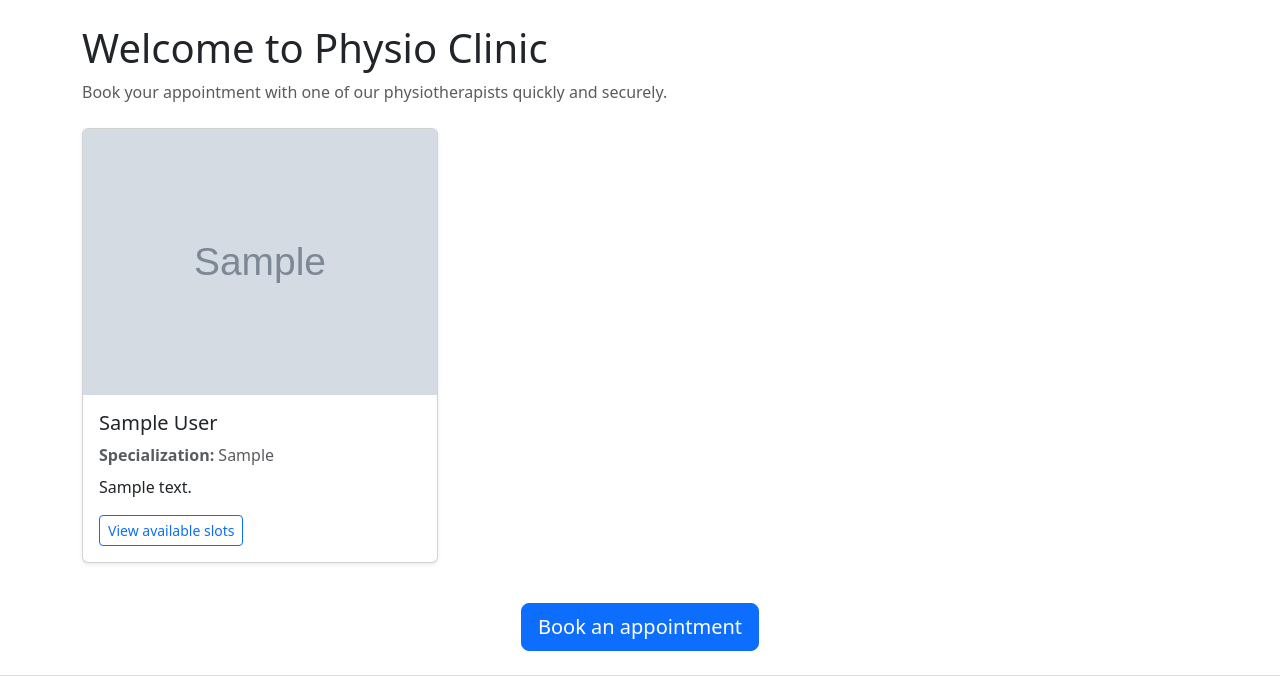
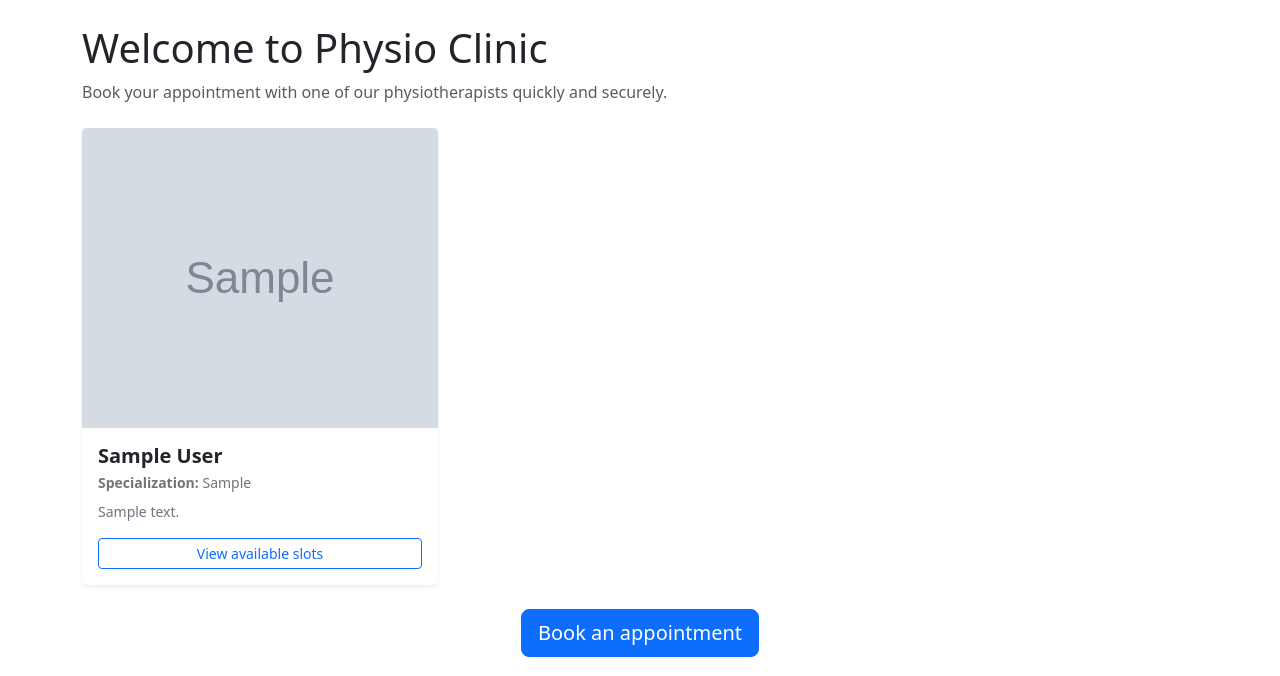
Before and after one commit to Katerynakulik/physio-clinic, a Django app: page / in a window 1280 px wide. Shown: the part 56-732 px from the top of the page. Run offline with Django 5.2, Linux system fonts and the light colour scheme; tables that the repository leaves empty hold one stand-in row (values such as "Sample post"); grey boxes marked "Sample" are stand-in pictures.

Commit message:
Align the cards on the home page

```diff
--- a/clinic/templates/clinic/home.html
+++ b/clinic/templates/clinic/home.html
@@ -12,47 +12,34 @@
 </section>
 
 <section class="mb-4">
-  <div class="row">
+  <div class="row row-cols-1 row-cols-md-3 g-4">
     {% for physio in physiotherapists %}
-      <div class="col-md-4 mb-3">
-        <article class="card h-100 shadow-sm">
-          {% if physio.photo %}
-           {% if physio.photo_static_path %}
-              <img
-                src="{% static physio.photo_static_path %}"
-                class="card-img-top"
-                alt="{{ physio }} portrait"
-              >
-            {% elif physio.photo %}
-              {# Local dev fallback if you still use MEDIA locally #}
-              <img
-                src="{{ physio.photo.url }}"
-                class="card-img-top"
-                alt="{{ physio }} portrait"
-              >
+      <div class="col">
+        <div class="card h-100 shadow-sm border-0">
+          <div class="physio-photo-wrapper">
+            {% if physio.photo %}
+              <img src="{{ physio.photo.url }}" class="card-img-top physio-img" alt="{{ physio.user.get_full_name }}">
+            {% else %}
+              <img src="/static/img/placeholder.jpg" class="card-img-top physio-img" alt="No photo">
             {% endif %}
-          {% endif %}
+          </div>
 
-          <div class="card-body">
-            <h2 class="h5 card-title">{{ physio }}</h2>
-
-            <p class="card-text text-muted mb-2">
+          <div class="card-body d-flex flex-column">
+            <h5 class="card-title fw-bold mb-1">{{ physio.user.get_full_name }}</h5>
+            <p class="text-muted small mb-2">
               <strong>Specialization:</strong> {{ physio.specialization }}
             </p>
-
-            <p class="card-text">
-              {{ physio.short_description }}
+            <p class="card-text small text-secondary flex-grow-1">
+              {{ physio.short_description|truncatewords:25 }}
             </p>
-
-            <a class="btn btn-outline-primary btn-sm"
-              href="{% url 'booking_page' physio.id %}">
-              View available slots
-            </a>
+            <div class="mt-auto">
+              <a href="{% url 'booking_page' physio.id %}" class="btn btn-outline-primary btn-sm w-100 fw-medium">
+                View available slots
+              </a>
+            </div>
           </div>
-        </article>
+        </div>
       </div>
-    {% empty %}
-      <p>No physiotherapists available yet.</p>
     {% endfor %}
   </div>
 </section>
--- a/static/css/style.css
+++ b/static/css/style.css
@@ -18,3 +18,41 @@ form p span {
   display: block;
   margin-top: 0.25rem;
 }
+
+.hover-opacity-100:hover {
+    opacity: 1 !important;
+    background-color: rgba(255,255,255,0.1);
+}
+
+/* Set the height of the photo container */
+.physio-photo-wrapper {
+    height: 300px;
+    overflow: hidden;
+    background-color: #f8f9fa;
+}
+
+.physio-img {
+    width: 100%;
+    height: 100%;
+    object-fit: cover; /
+    object-position: center top;
+}
+
+.card-body {
+    flex: 1 1 auto;
+}
+/* Buttons in cards */
+
+.btn-outline-primary {
+    border-color: #0d6efd;
+    color: #0d6efd;
+    transition: all 0.3s ease;
+}
+.btn-outline-primary:hover {
+    background-color: #0d6efd;
+    color: white;
+    box-shadow: 0 4px 8px rgba(13, 110, 253, 0.2);
+}
+.text-muted.small {
+    opacity: 0.85;
+}
```
